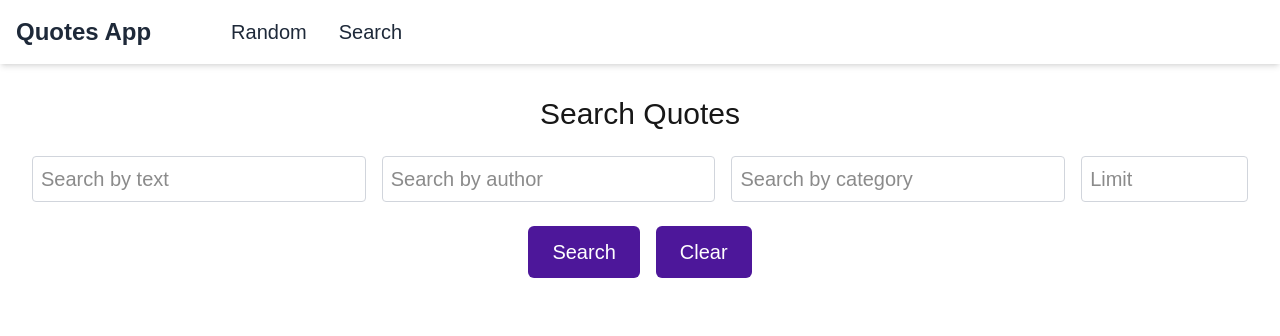
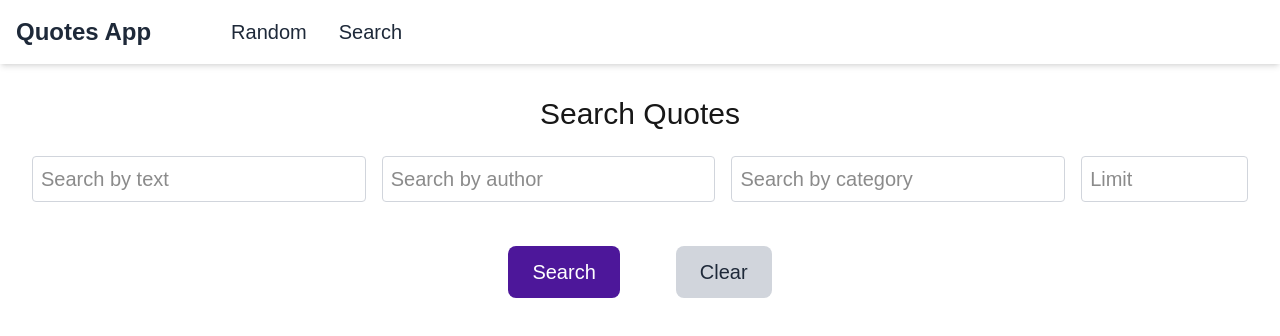
Before and after one commit to BZBaXraM/quotes-next.js-app, a Next.js app: page /search in a window 1280 px wide. Shown: the top 336 px of the page. Built offline with nearby package versions, Linux system fonts and the light colour scheme.

Commit message:
update button component

```diff
--- a/app/components/Button.tsx
+++ b/app/components/Button.tsx
@@ -1,14 +1,30 @@
 type ButtonProps = {
 	onClick: () => Promise<void>;
 	text: string;
+	variant?: "primary" | "secondary" | "danger";
 };
 
-export default function Button({ onClick, text }: ButtonProps) {
+export default function Button({
+	onClick,
+	text,
+	variant = "primary",
+}: ButtonProps) {
+	const baseClasses =
+		"px-6 py-3 text-xl rounded-lg hover:bg-opacity-80 focus:outline-none focus:ring-2 focus:ring-opacity-50";
+
+	const variantClasses = {
+		primary:
+			"bg-violet-900 text-white focus:ring-violet-600 hover:bg-violet-700",
+		secondary:
+			"bg-gray-300 text-gray-800 focus:ring-blue-500 hover:bg-gray-400",
+		danger: "bg-red-900 text-white focus:ring-red-600 hover:bg-red-700",
+	};
+
 	return (
-		<div className="text-center mb-5">
+		<div className="text-center m-5">
 			<button
 				onClick={onClick}
-				className="px-6 py-3 text-xl bg-violet-900 text-white rounded-md hover:bg-violet-800 focus:outline-none focus-ring-2 focus-ring-violet-600"
+				className={`${baseClasses} ${variantClasses[variant]}`}
 			>
 				{text}
 			</button>
--- a/app/search/page.tsx
+++ b/app/search/page.tsx
@@ -189,7 +189,11 @@ const Search = () => {
 			</div>
 			<div className="text-center mb-6 flex justify-center gap-4">
 				<Button onClick={handleSearch} text="Search" />
-				<Button onClick={clearInputs} text="Clear" />
+				<Button
+					onClick={clearInputs}
+					text="Clear"
+					variant="secondary"
+				/>
 			</div>
 
 			{quotes.length > 0 ? (
```
